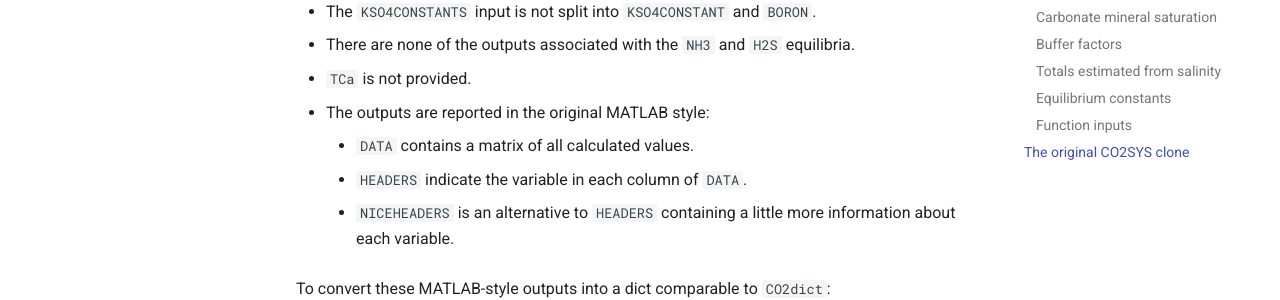
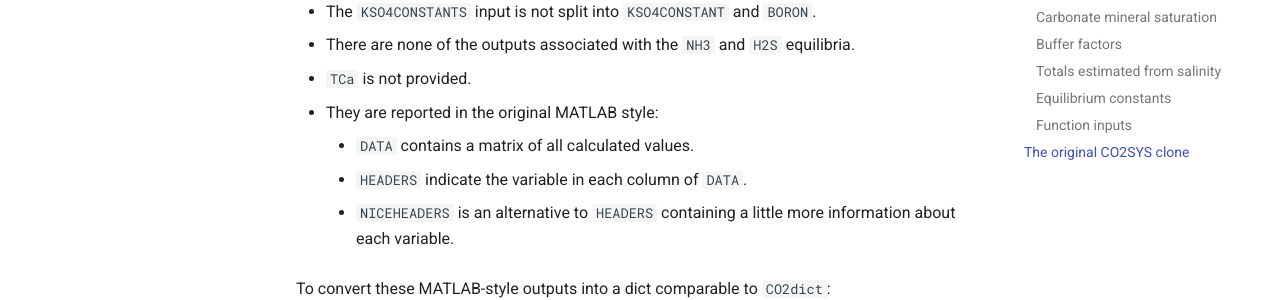
Before and after one commit to mvdh7/PyCO2SYS, an MkDocs documentation site: the page built from docs/co2sys.md, in a window 1280 px wide and 900 px high, scrolled down 5856 px. Shown: the part 360-660 px from the top of the window. Built offline with MkDocs 1.6.1 and Material for MkDocs 9.7.7, drawn with Linux system fonts in a browser that asks for light colours; formulas are drawn with MathJax 3; comment, search, counter and statistics services are not loaded.

Commit message:
Note change of original clone outputs

```diff
--- a/docs/co2sys.md
+++ b/docs/co2sys.md
@@ -248,7 +248,7 @@ The outputs are also the same [as described above](#outputs), except:
   * The `KSO4CONSTANTS` input is not split into `KSO4CONSTANT` and `BORON`.
   * There are none of the outputs associated with the `NH3` and `H2S` equilibria.
   * `TCa` is not provided.
-  * The outputs are reported in the original MATLAB style:
+  * They are reported in the original MATLAB style:
     *  `DATA` contains a matrix of all calculated values.
     *  `HEADERS` indicate the variable in each column of `DATA`.
     *  `NICEHEADERS` is an alternative to `HEADERS` containing a little more information about each variable.
```
Also changed, not shown: docs/versions.md (+1 -0 lines).
